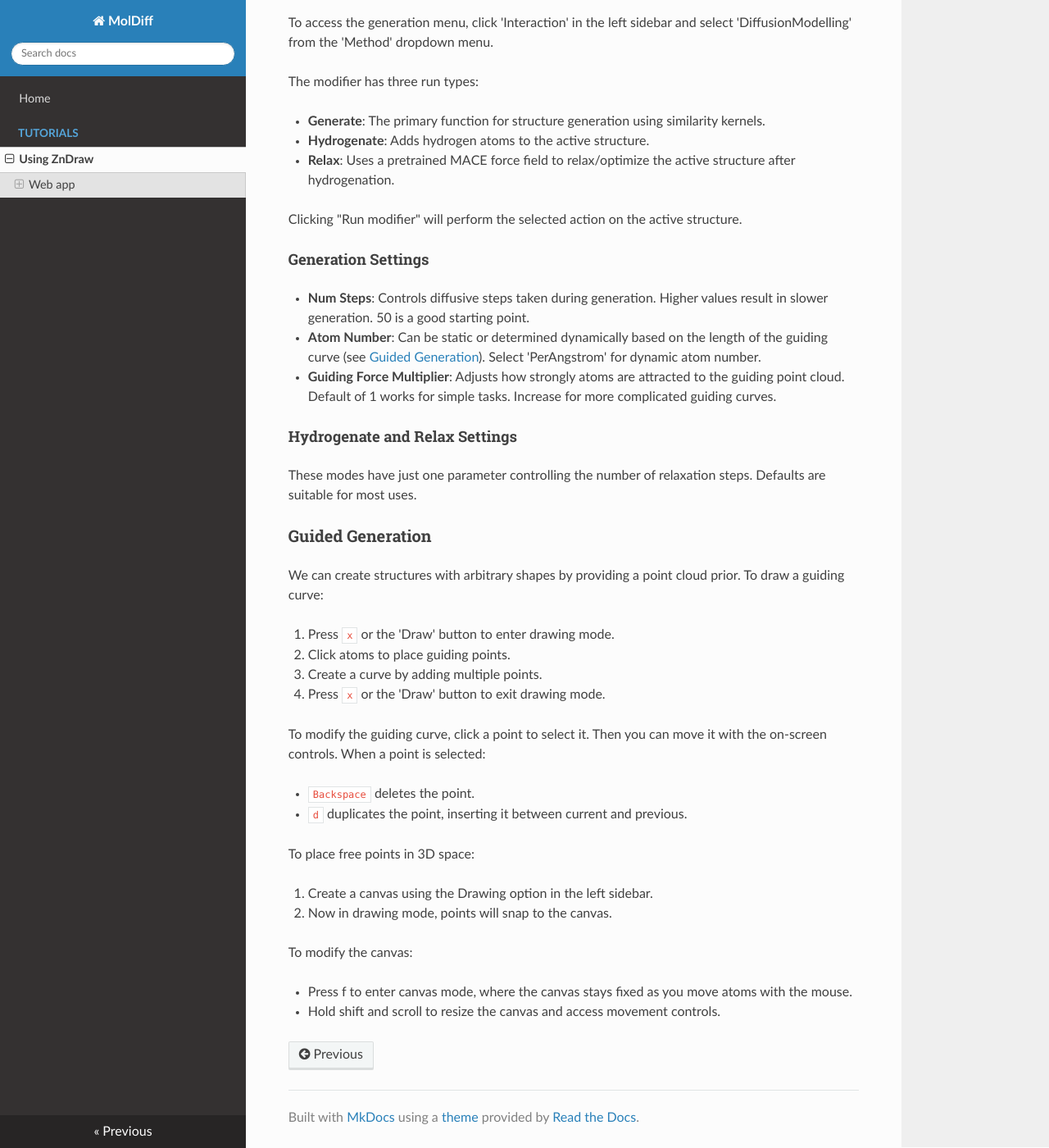
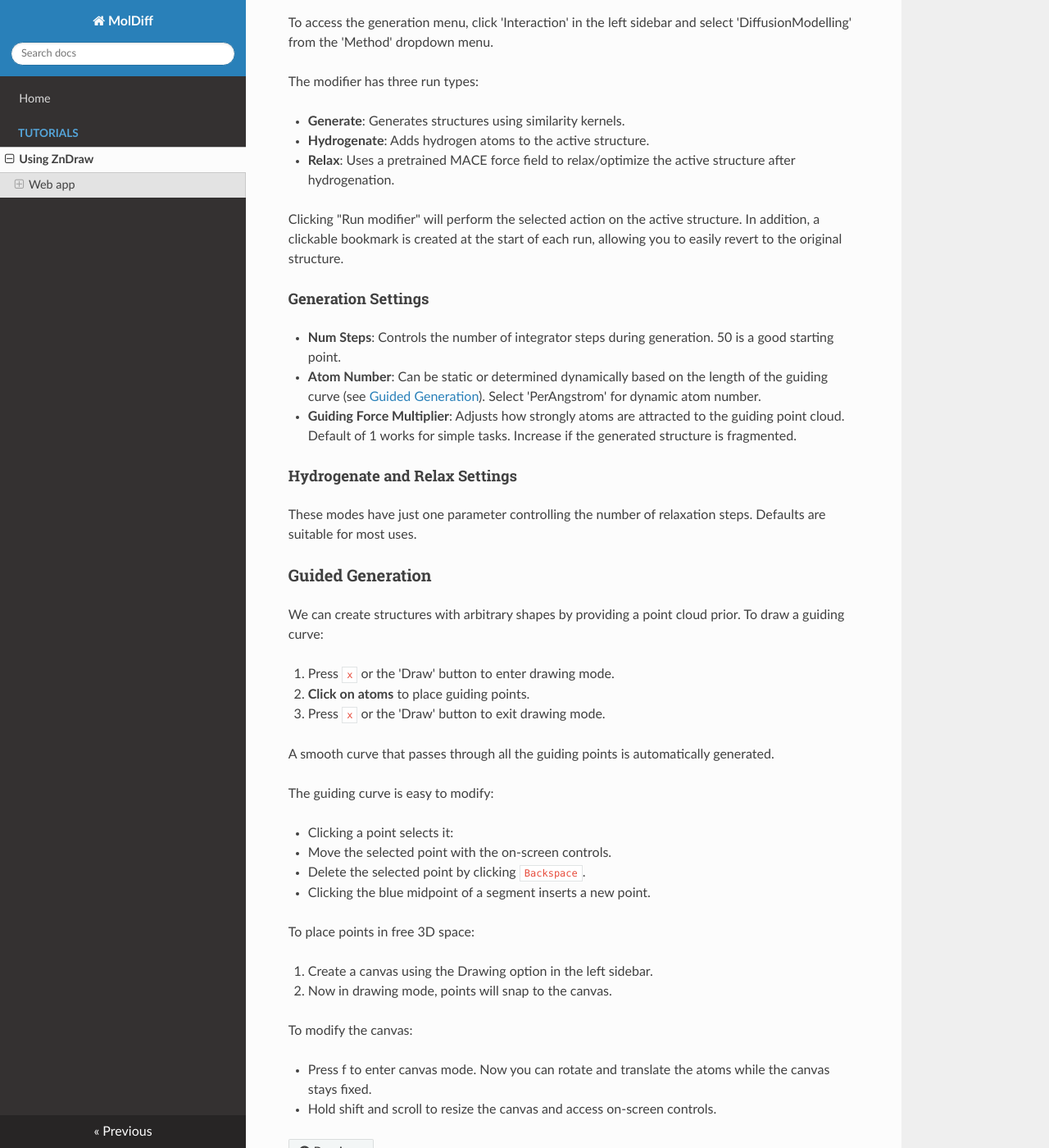
Before and after one commit to RokasEl/simgen, an MkDocs documentation site: the page built from docs/tutorials/zndraw_integration.md, in a window 1280 px wide and 1400 px high, scrolled down 347 px. Shown: the whole window at 82% size. Built offline with MkDocs 1.6.1, drawn with Linux system fonts in a browser that asks for light colours; nearby versions of some CDN libraries.

Commit message:
change name, new host site

```diff
--- a/docs/tutorials/zndraw_integration.md
+++ b/docs/tutorials/zndraw_integration.md
@@ -1,8 +1,8 @@
-# Using `moldiff` with ZnDraw
+# Using `simgen` with ZnDraw
 
 ## Web app
 
-This section describes how to generate structures using the online web app, hosted [here](https://zndraw.pythonf.de/). If something breaks, clicking EXIT and reloading the page should fix it. See the in-app help (`i` button in the top bar) for general ZnDraw controls.
+This section describes how to generate structures using the online web app, hosted [here](https://zndraw.icp.uni-stuttgart.de/). If something breaks, clicking EXIT and reloading the page should fix it. See the in-app help (`i` button in the top bar) for general ZnDraw controls.
 
 ### Generation menu
 
@@ -10,17 +10,17 @@
 
 The modifier has three run types:
 
-- **Generate**: The primary function for structure generation using similarity kernels.
+- **Generate**: Generates structures using similarity kernels.
 - **Hydrogenate**: Adds hydrogen atoms to the active structure.
 - **Relax**: Uses a pretrained MACE force field to relax/optimize the active structure after hydrogenation.
 
-Clicking "Run modifier" will perform the selected action on the active structure.
+Clicking "Run modifier" will perform the selected action on the active structure. In addition, a clickable bookmark is created at the start of each run, allowing you to easily revert to the original structure.
 
 #### Generation Settings
 
-- **Num Steps**: Controls diffusive steps taken during generation. Higher values result in slower generation. 50 is a good starting point.
+- **Num Steps**: Controls the number of integrator steps during generation. 50 is a good starting point.
 - **Atom Number**: Can be static or determined dynamically based on the length of the guiding curve (see [Guided Generation](#guided-generation)). Select 'PerAngstrom' for dynamic atom number.
-- **Guiding Force Multiplier**: Adjusts how strongly atoms are attracted to the guiding point cloud. Default of 1 works for simple tasks. Increase for more complicated guiding curves.
+- **Guiding Force Multiplier**: Adjusts how strongly atoms are attracted to the guiding point cloud. Default of 1 works for simple tasks. Increase if the generated structure is fragmented.
 
 #### Hydrogenate and Relax Settings
 
@@ -31,21 +31,24 @@
 We can create structures with arbitrary shapes by providing a point cloud prior. To draw a guiding curve:
 
 1. Press `x` or the 'Draw' button to enter drawing mode.
-2. Click atoms to place guiding points.
-3. Create a curve by adding multiple points.
-4. Press `x` or the 'Draw' button to exit drawing mode.
+2. **Click on atoms** to place guiding points.
+3. Press `x` or the 'Draw' button to exit drawing mode.
 
-To modify the guiding curve, click a point to select it. Then you can move it with the on-screen controls. When a point is selected:
+A smooth curve that passes through all the guiding points is automatically generated.
 
-- `Backspace` deletes the point.
-- `d` duplicates the point, inserting it between current and previous.
+The guiding curve is easy to modify:
 
-To place free points in 3D space:
+ - Clicking a point selects it:
+   - Move the selected point with the on-screen controls.
+   - Delete the selected point by clicking `Backspace`.
+ - Clicking the blue midpoint of a segment inserts a new point.
+
+To place points in free 3D space:
 
 1. Create a canvas using the Drawing option in the left sidebar.
 2. Now in drawing mode, points will snap to the canvas.
 
 To modify the canvas:
 
-- Press f to enter canvas mode, where the canvas stays fixed as you move atoms with the mouse.
-- Hold shift and scroll to resize the canvas and access movement controls.
+- Press f to enter canvas mode. Now you can rotate and translate the atoms while the canvas stays fixed.
+- Hold shift and scroll to resize the canvas and access on-screen controls.
```
Also changed, not shown: docs/index.md (+3 -3 lines).
